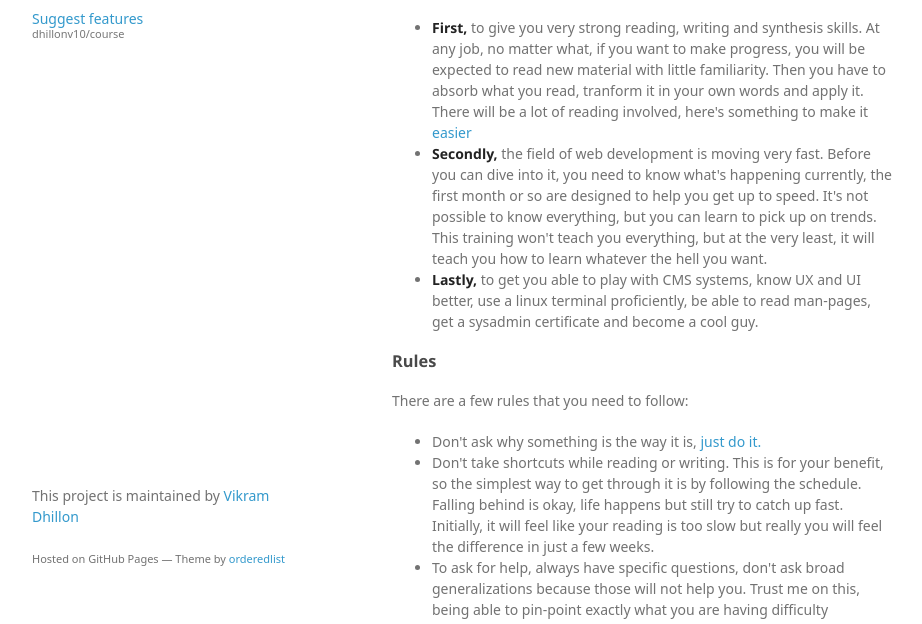
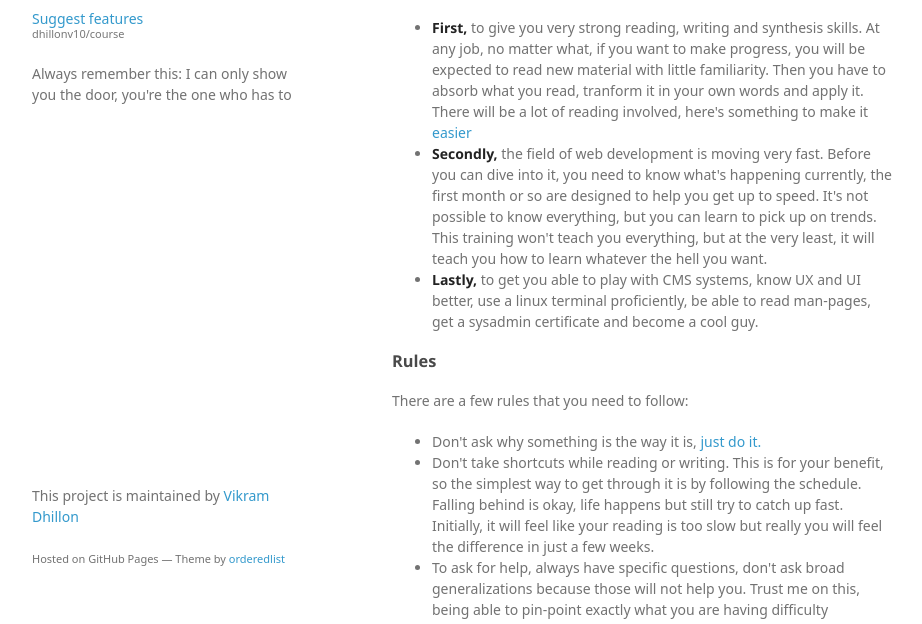
Before and after one commit to dhillonv10/course, a plain HTML site: page index.html in a window 1280 px wide. Shown: the part 162-786 px from the top of the page, without its empty margins (178-1100 px from the left). Drawn offline with Linux system fonts and the light colour scheme; a web font is replaced by a local one.

Commit message:
Update index.html

```diff
--- a/index.html
+++ b/index.html
@@ -17,6 +17,7 @@
       <header>
         <h1>Customer Centered Web Design</h1>
         <p class="view"><a href="https://github.com/dhillonv10/course/issues">Suggest features <small>dhillonv10/course</small></a></p>
+        <p> Always remember this: I can only show you the door, you're the one who has to <a href="https://www.youtube.com/watch?v=gABS8a4wm9o" walk through it.</a></p>
       </header>
 
 
```
